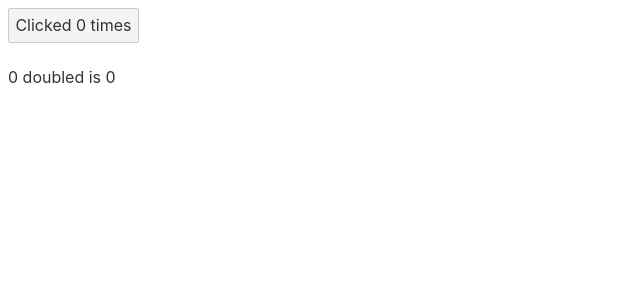
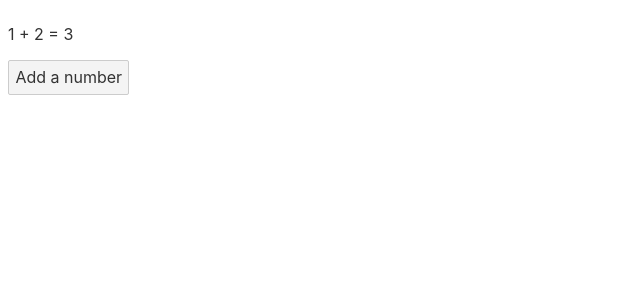
Before and after one commit to mvargasmoran/svelte101-all-bosses, a Svelte app: page / in a window 1280 px wide. Shown: the top 300 px of the page, without its empty margins (0-640 px from the left). Built offline with nearby package versions, Linux system fonts and the light colour scheme.

Commit message:
Add updating arrays & objects tutorial
https://svelte.dev/tutorial/updating-arrays-and-objects

```diff
--- a/src/App.svelte
+++ b/src/App.svelte
@@ -1,19 +1,24 @@
 <script>
-  let count = 0;
-  $: doubled = count * 2;
-  $: if ( count >= 10) {
-    console.log(`the count is ${count}`);
-    alert(`count is too damn high`.toUpperCase());
-    count = 9;
+  //let numbers = [1, 2, 3, 4];
+  let numbers = [1, 2];
+  function addNumberFugly1() {
+    // push doesn't trigger and update/reactivity
+    numbers.push(numbers.length + 1);
+    numbers = numbers; // this ugly trick solves the issue, as reactivity is triggered by assignment
   }
 
+  function addNumberTrickery() {
+    numbers = [...numbers, numbers.length + 1]; // this it's still a little trick like, but it gets the job done
+  }
 
-  function handleClick() {
-    count += 1;
+  function addNumber() {
+    numbers[numbers.length] = numbers.length + 1;
   }
+
+  $: sum = numbers.reduce((t, n) => t + n, 0);
 </script>
 
-<button on:click="{handleClick}">
-  Clicked {count} {count === 1 ? 'time' : 'times' }
+<p>{numbers.join(' + ')} = {sum}</p>
+<button on:click="{addNumber}">
+  Add a number
 </button>
-<p>{count} doubled is {doubled}</p>
```
